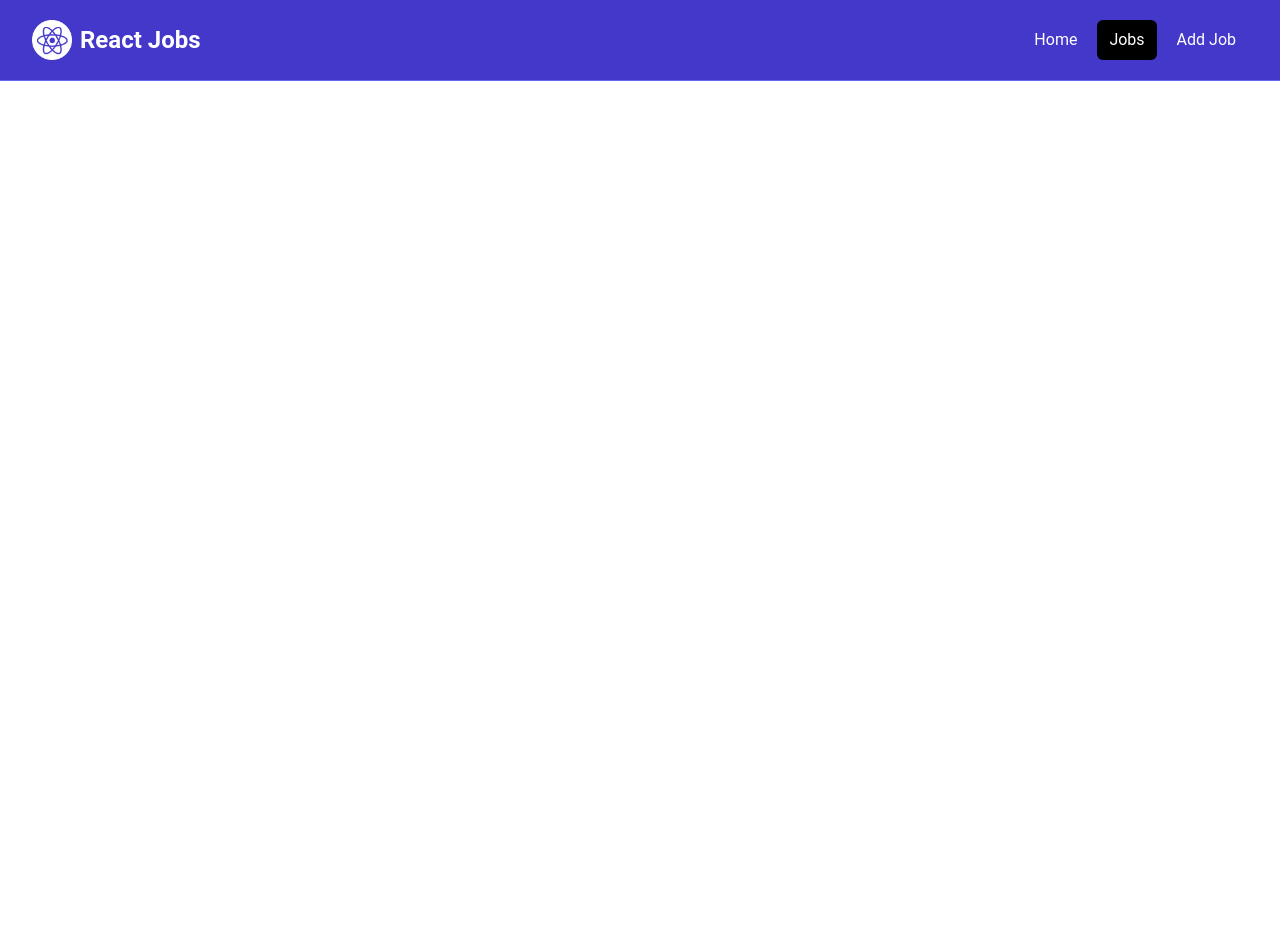
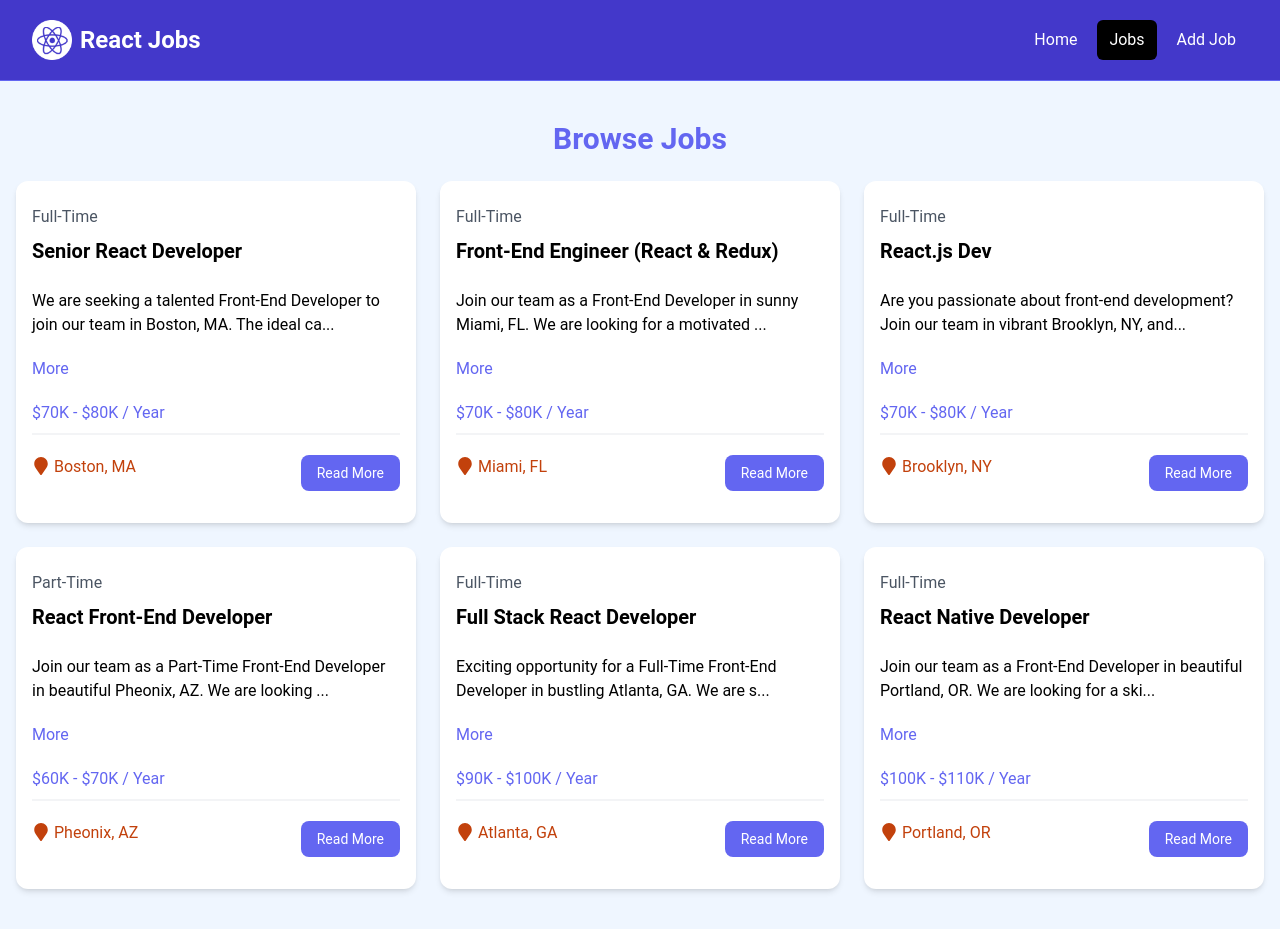
Before and after one commit to DeshanU/react-app, a React (Vite) app: page /jobs in a window 1280 px wide. Before the commit the page ends 800 px from the top, so only its background shows below. Built offline with nearby package versions, Linux system fonts and the light colour scheme.

Commit message:
All Jobs page with JSON

```diff
--- a/src/components/JobListings.jsx
+++ b/src/components/JobListings.jsx
@@ -2,20 +2,20 @@
 import JobListing from './JobListing';
 import jobs from '../jobs.json';
 
-const JobListings = () => {
+const JobListings = ({isHome = false}) => {
 
-    const recentJobs = jobs.slice(0, 3);
+    const jobListings = isHome ? jobs.slice(0, 3) : jobs;
 
     return (
         <section className = "bg-blue-50 px-4 py-10" >
             <div className="container-xl lg:container m-auto">
                 <h2 className="text-3xl font-bold text-indigo-500 mb-6 text-center">
-                    Browse Jobs
+                    { isHome ? 'Recent Jobs' : 'Browse Jobs' }
                 </h2>
 
                 <div className="grid grid-cols-1 md:grid-cols-3 gap-6">
 
-                    {recentJobs.map((job)=>(
+                    {jobListings.map((job)=>(
                         <JobListing key={job.id} job={job} />
                     ))}
 
--- a/src/pages/HomePage.jsx
+++ b/src/pages/HomePage.jsx
@@ -9,7 +9,7 @@
         <>
             <Hero/>
             <HomeCards/>
-            <JobListings />
+            <JobListings isHome = {true} />
             <ViewAllJobs />
         </>
     )
--- a/src/pages/JobsPage.jsx
+++ b/src/pages/JobsPage.jsx
@@ -1,11 +1,12 @@
 import React from 'react'
+import JobListings from '../components/JobListings'
 
 const JobsPage = () => {
-  return (
-    <div>
-
-    </div>
-  )
+    return (
+        <>
+            <JobListings />
+        </>
+    )
 }
 
 export default JobsPage
```
